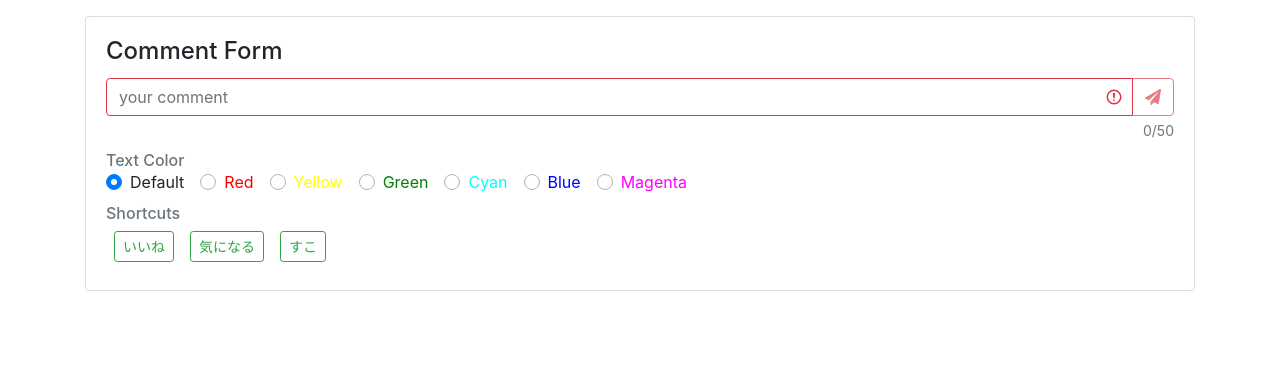
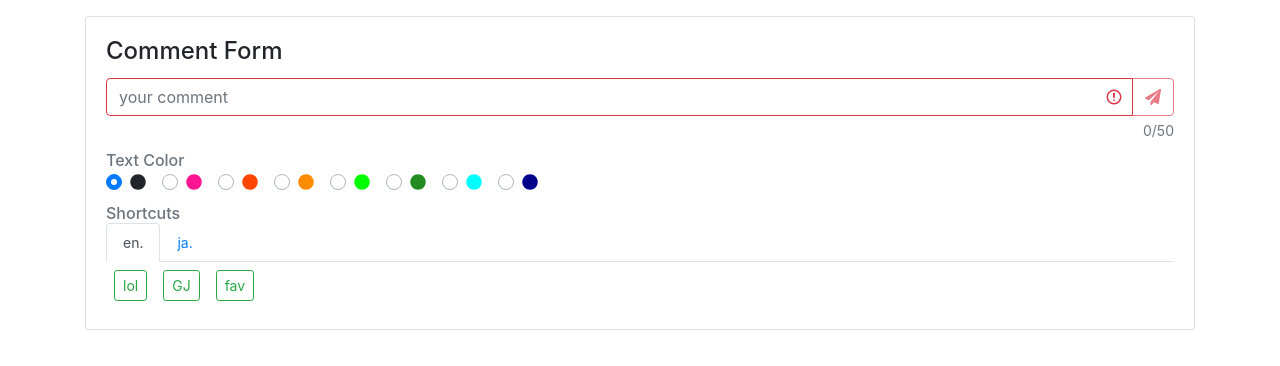
Before and after one commit to 19700101000000/go-livecomments, a Vue app in the folder vue-livecomments/: page /comment/1 in a window 1280 px wide. Shown: the top 366 px of the page. Built offline with nearby package versions, Linux system fonts and the light colour scheme; no server answers.

Commit message:
fix comment

```diff
--- a/vue-livecomments/src/pages/Comment.vue
+++ b/vue-livecomments/src/pages/Comment.vue
@@ -2,6 +2,12 @@
   <b-container>
     <b-row class="mt-3">
       <b-col>
+        <b-alert
+          :show="isError"
+          variant="danger">
+          Connection fail.
+        </b-alert>
+
         <b-card
           title="Comment Form">
           <b-card-text>
@@ -43,40 +49,33 @@
                   v-for="(color, index) in colors"
                   :key="index"
                   :value="color.value"
-                  :style="{color: color.value}">{{ color.text }}</b-form-radio>
+                  :style="{color: color.value}">
+                  <font-awesome-icon icon="circle"></font-awesome-icon>
+                </b-form-radio>
               </b-form-radio-group>
             </b-form>
           </b-card-text>
 
           <b-card-sub-title>Shortcuts</b-card-sub-title>
-          <b-card-text>
-            <b-button
-              class="m-2"
-              variant="outline-success"
-              size="sm"
-              :disabled="false"
-              @click="onClickShortcut">いいね</b-button>
-            <b-button
-              class="m-2"
-              variant="outline-success"
-              size="sm"
-              :disabled="false"
-              @click="onClickShortcut">気になる</b-button>
-            <b-button
-              class="m-2"
-              variant="outline-success"
-              size="sm"
-              :disabled="false"
-              @click="onClickShortcut">すこ</b-button>
-          </b-card-text>
+          <b-tabs
+            small>
+            <b-tab
+              v-for="(shortcut, index) in shortcuts"
+              :key="index"
+              :title="shortcut.title">
+              <b-button
+                v-for="(text, index) in shortcut.texts"
+                :key="index"
+                class="m-2"
+                variant="outline-success"
+                size="sm"
+                :disabled="false"
+                @click="onClickShortcut">
+                {{ text }}
+              </b-button>
+            </b-tab>
+          </b-tabs>
         </b-card>
-
-        <b-alert
-          class="mt-3"
-          :show="isError"
-          variant="danger">
-          Connection fail.
-        </b-alert>
       </b-col>
     </b-row>
   </b-container>
@@ -91,13 +90,33 @@ export default {
       comment: '',
       color: 'inherit',
       colors: [
-        { value: 'inherit', text: 'Default'},
-        { value: 'red',     text: 'Red'},
-        { value: 'yellow',  text: 'Yellow'},
-        { value: 'green',   text: 'Green'},
-        { value: 'cyan',    text: 'Cyan'},
-        { value: 'blue',    text: 'Blue'},
-        { value: 'magenta', text: 'Magenta'},
+        { value: 'inherit'},
+        { value: 'deeppink'},
+        { value: 'orangered'},
+        { value: 'darkorange'},
+        { value: 'lime'},
+        { value: 'forestgreen'},
+        { value: 'aqua'},
+        { value: 'darkblue'},
+      ],
+      shortcuts: [
+        {
+          title: 'en.',
+          texts: [
+            'lol',
+            'GJ',
+            'fav',
+          ],
+        },
+        {
+          title: 'ja.',
+          texts: [
+            'いいね',
+            'きになる',
+            'すこ',
+            'でぃすこ',
+          ],
+        },
       ],
       commentLimit: 50,
       isDisabled: false,
```
